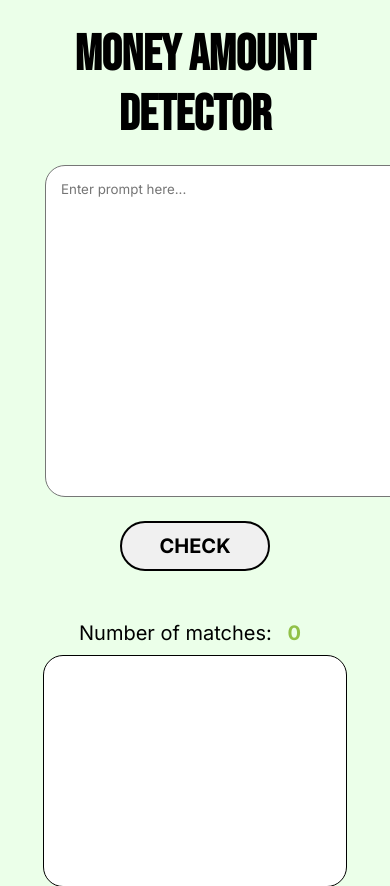
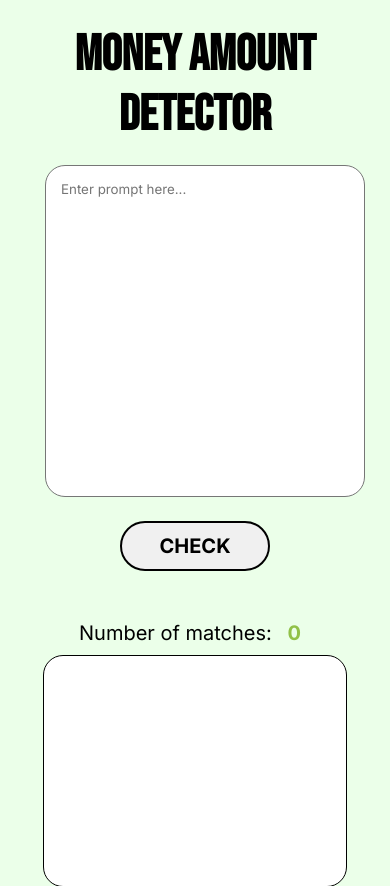
Before and after one commit to juggernautofmc/money-detector, a Flask app: page / in a window 390 px wide; the page is wider, and only the part inside the window is pictured. Shown: the top 886 px of that part. Run offline with Flask 3, Linux system fonts and the light colour scheme.

Commit message:
frontend mobile fix

```diff
--- a/static/main.css
+++ b/static/main.css
@@ -41,6 +41,12 @@ form {
     transition: 0.2s ease-in-out;
 }
 
+@media (max-width: 635px) {
+    #input {
+        width: 90%;
+    }
+}
+
 #input:focus {
     border-width: 3px;
     outline: none;
@@ -59,6 +65,7 @@ button {
     font-weight: bolder;
     margin: 10px;
     transition: 0.1s ease-in-out;
+    color: black;
     border-color: black;
     border-style: solid;
     background-color: rgb(240, 240, 240);
```
